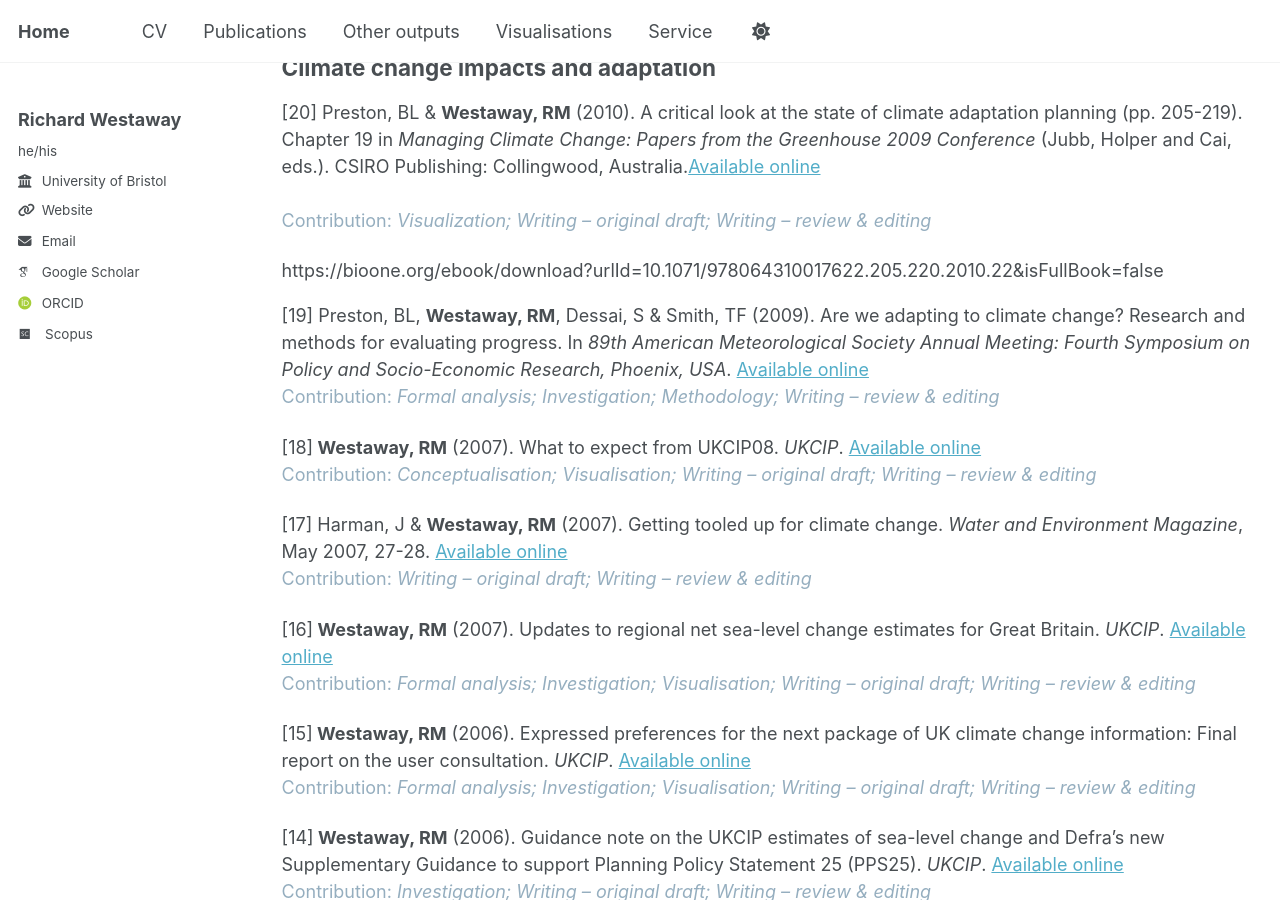
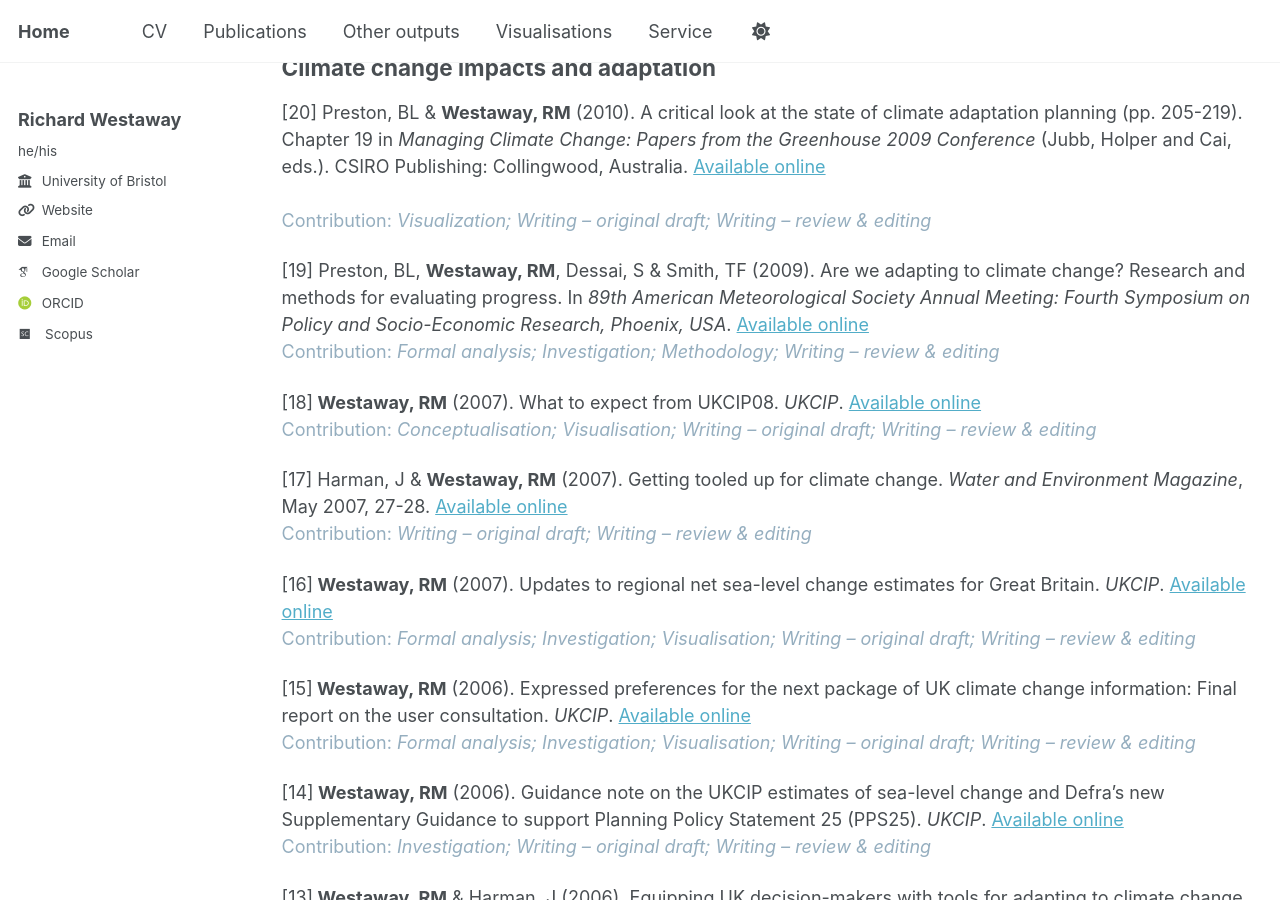
Before and after one commit to richardwestaway/richardwestaway.github.io, a Jekyll site: the page built from _pages/outputs.html, in a window 1280 px wide and 900 px high, scrolled down 2805 px. Built offline with Jekyll 4.4.1, drawn with Linux system fonts in a browser that asks for light colours; some web fonts are replaced; comment, search, counter and statistics services are not loaded; part of the change alters nothing that is shown.

Commit message:
Update outputs.html

```diff
--- a/_pages/outputs.html
+++ b/_pages/outputs.html
@@ -63,9 +63,7 @@ author_profile: true
 
 <h2>Climate change impacts and adaptation</h2>
 
-<p>[20] Preston, BL &amp; <strong>Westaway, RM</strong> (2010). A critical look at the state of climate adaptation planning (pp. 205-219). Chapter 19 in <i>Managing Climate Change: Papers from the Greenhouse 2009 Conference </i>(Jubb, Holper and Cai, eds.). CSIRO Publishing: Collingwood, Australia.<a href="https://bioone.org/ebook/download?urlId=10.1071/978064310017622.205.220.2010.22&isFullBook=false" target="_blank" rel="noopener">Available online</a><br /><span style="color: #95aebf;"><br /><span style="color: #95aebf;">Contribution:<em> Visualization; Writing – original draft; Writing – review &amp; editing</em></span></p>
-
-https://bioone.org/ebook/download?urlId=10.1071/978064310017622.205.220.2010.22&isFullBook=false
+<p>[20] Preston, BL &amp; <strong>Westaway, RM</strong> (2010). A critical look at the state of climate adaptation planning (pp. 205-219). Chapter 19 in <i>Managing Climate Change: Papers from the Greenhouse 2009 Conference </i>(Jubb, Holper and Cai, eds.). CSIRO Publishing: Collingwood, Australia. <a href="https://bioone.org/ebook/download?urlId=10.1071/978064310017622.205.220.2010.22&isFullBook=false" target="_blank" rel="noopener">Available online</a><br /><span style="color: #95aebf;"><br /><span style="color: #95aebf;">Contribution:<em> Visualization; Writing – original draft; Writing – review &amp; editing</em></span></p>
 
 <p>[19] Preston, BL, <strong>Westaway, RM</strong>, Dessai, S &amp; Smith, TF (2009). Are we adapting to climate change? Research and methods for evaluating progress. In <i>89th American Meteorological Society Annual Meeting: Fourth Symposium on Policy and Socio-Economic Research, Phoenix, USA</i>. <a href="https://ams.confex.com/ams/pdfpapers/148838.pdf" target="_blank" rel="noopener">Available online</a><br /><span style="color: #95aebf;">Contribution:<em> Formal analysis; Investigation; Methodology; Writing – review &amp; editing</em></span></p>
 
```
